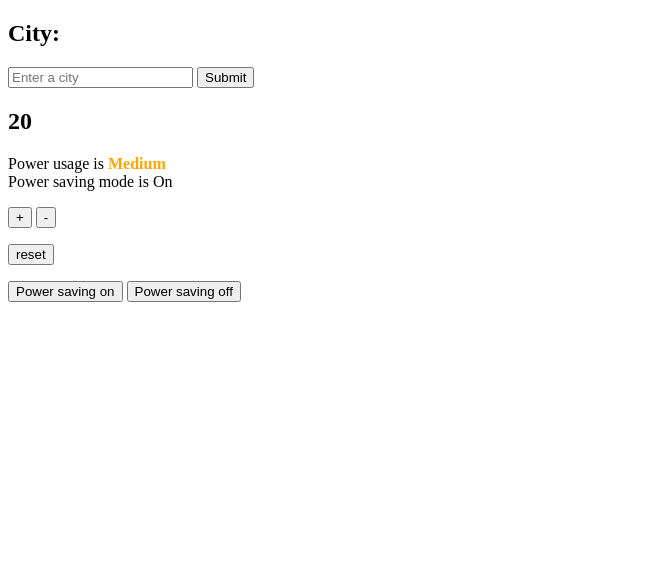
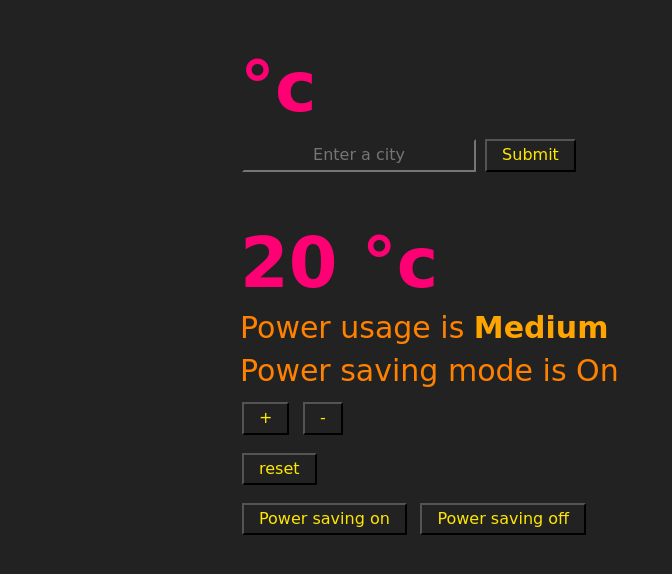
Before and after one commit to bear99a9/thermostat, a plain HTML site: page index.html in a window 1280 px wide. Shown: the whole page, without its empty margins (0-672 px from the left). Drawn offline with nearby package versions, Linux system fonts and the light colour scheme; no server answers.

Commit message:
added css style street fighter

```diff
--- /dev/null
+++ b/css/styles.css
@@ -0,0 +1,128 @@
+
+/*! drop-in.css v2.1 | MIT License | github.com/webdevjeffus/drop-in-css */
+
+/* drop-in.css v2.0+ is compatible with griddy.css v1.0+ */
+/* griddy.css - a lightweight, responsive 12-column grid system */
+/* github/webdevjeffus/griddy */
+
+/* IMPORT COMMANDS ***************************************************/
+
+/* normalize.css */
+@import url(https://cdnjs.cloudflare.com/ajax/libs/normalize/5.0.0/normalize.min.css);
+
+/* Google Fonts - Replace to change fonts in theme */
+@import url(https://fonts.googleapis.com/css?family=Open+Sans:400,700,400italic,700italic|Alegreya:700);
+
+
+/* RESET STYLES ******************************************************\
+\* Do not edit when customizing themes *******************************/
+
+/* Reset from http://www.paulirish.com/2012/box-sizing-border-box-ftw/ */
+html { box-sizing: border-box; }
+*, *:before, *:after { box-sizing: inherit; }
+
+
+/* drop-in.css */
+
+/* RESETS */
+
+html { box-sizing: border-box; }
+
+*, *:before, *:after {
+  box-sizing: inherit;
+  margin: 0;
+  padding: 0;
+}
+
+body {
+  margin: 0 auto;
+  min-width: 600px;
+  max-width: 800px;
+}
+
+h1, h2, h3, h4, h5, h6, p {
+  margin-bottom: 0.5rem;
+}
+
+
+/* DESIGN STYLES */
+
+/* Fonts */
+
+html { font-family: 'Press Start 2P', cursive; }
+
+h1, h3, h4 {
+  font-family: 'Bungee Shade', cursive;
+  font-weight: bold;
+  font-size: 70px;
+}
+
+h2 { font-family: 'Londrina Shadow', cursive; }
+
+/* Colors */
+
+html {
+  background-color: #222;   /* dark gray */
+  color: #ddd;              /* dark gray */
+}
+
+body,
+h1 {
+  background-color: #222;    /* dark gray */
+  color: #ff0074      /* street fighter pink */
+}
+
+h2 {
+  background-color: #222;    /* dark gray */
+  color: #ff0074      /* street fighter light pink */
+}
+
+section {
+  background-color: #222;   /* dark gray */
+  color: #ff8100;              /* street fighter orange */
+}
+
+p {
+  font-size: 30px;
+}
+
+input {
+  background-color: #222;
+  color: #ffe700;              /* street fighter yellow */
+  padding: 5px 15px;
+  text-align: center;
+  text-decoration: none;
+  display: inline-block;
+  font-size: 16px;
+  margin: 4px 2px;
+  cursor: pointer;
+}
+
+
+button {
+  background-color: #222;
+  color: #ffe700;              /* street fighter yellow */
+  padding: 5px 15px;
+  text-align: center;
+  text-decoration: none;
+  display: inline-block;
+  font-size: 16px;
+  margin: 4px 2px;
+  cursor: pointer;
+}
+
+.Low {
+  color: green;
+  font-weight: bolder;
+}
+
+.Medium {
+  color: orange;
+  font-weight: bolder;
+
+}
+
+.High {
+  color: red;
+  font-weight: bolder;
+}
--- a/index.html
+++ b/index.html
@@ -4,13 +4,13 @@
 <head>
   <meta charset="utf-8">
   <title>Thermostat</title>
-  <link rel="stylesheet" href="./styles.css">
+  <link rel="stylesheet" href="./css/styles.css">
+  <!-- <link rel="stylesheet" href="css/drop-in.css"> -->
 </head>
 
 <body>
   <section>
-    <h1> City: <span id="location"> </span> </h1>
-    <h2 "Current temperature"> <span id="current-temperature"> </span> </h2>
+    <h1> <span id="location"> </span> <span id="current-temperature"> </span> °c </h1>
     <form id="select-city">
       <input id="current-city" type="text" placeholder="Enter a city"></input>
       <input type="submit"></input>
@@ -18,10 +18,11 @@
   </section>
 
   <section>
-    <h1 id="temperature"> </h1>
+    <h1> <span id="temperature"> </span> °c </h1>
     <p>
       Power usage is <span id="power-usage"></span>
-      <br>
+    </p>
+    <p>
       Power saving mode is <span id="power-saving-mode">On</span>
     </p>
     <p>
@@ -39,7 +40,12 @@
   </section>
 </body>
 
-<script src="src/jquery-3.5.1.min.js"> </script>
+<!-- <script src="src/jquery-3.5.1.min.js"> </script> -->
+<script
+      src="https://code.jquery.com/jquery-3.5.1.min.js"
+      integrity="sha256-9/aliU8dGd2tb6OSsuzixeV4y/faTqgFtohetphbbj0="
+      crossorigin="anonymous"
+    ></script>
 <script src="src/thermostat.js"> </script>
 <script src="src/interface.js"> </script>
 
--- a/styles.css
+++ /dev/null
@@ -1,15 +0,0 @@
-.Low {
-  color: green;
-  font-weight: bolder;
-}
-
-.Medium {
-  color: orange;
-  font-weight: bolder;
-
-}
-
-.High {
-  color: red;
-  font-weight: bolder;
-}
```
